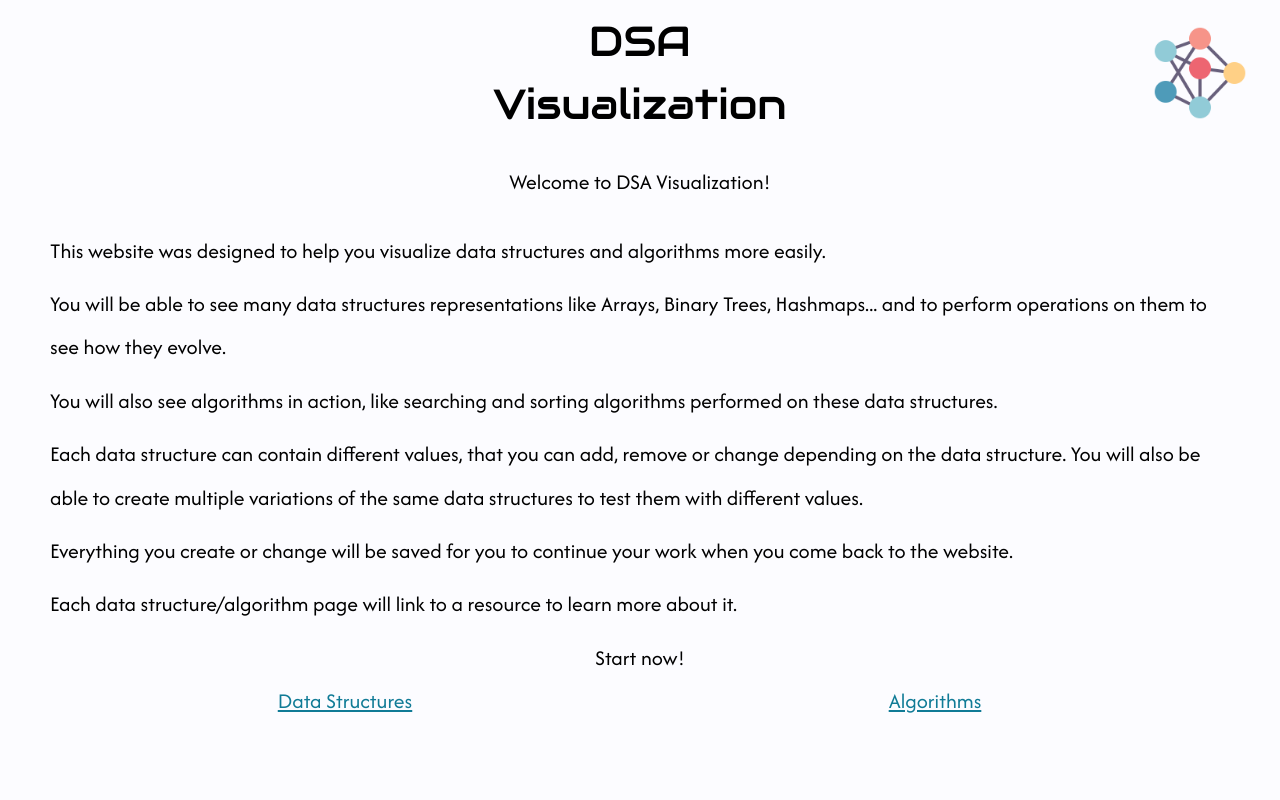
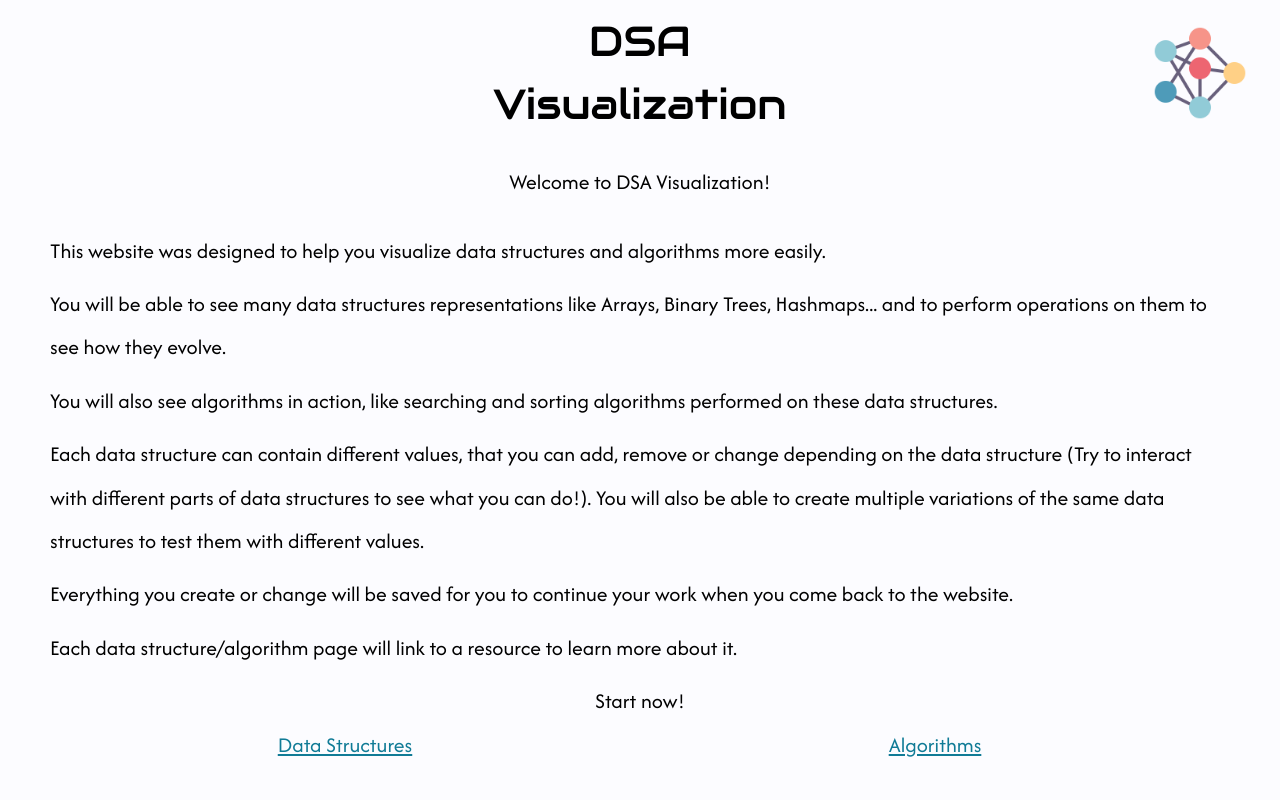
Before and after one commit to NestorNebula/dsa-visualization, a React (Vite) app: page / in a window 1280 px wide. Shown: the top 800 px of the page. Built offline with nearby package versions, Linux system fonts and the light colour scheme.

Commit message:
feat: update App content

```diff
--- a/src/App.tsx
+++ b/src/App.tsx
@@ -21,9 +21,10 @@ function App() {
         </div>
         <div>
           Each data structure can contain different values, that you can add,
-          remove or change depending on the data structure. You will also be
-          able to create multiple variations of the same data structures to test
-          them with different values.
+          remove or change depending on the data structure (Try to interact with
+          different parts of data structures to see what you can do!). You will
+          also be able to create multiple variations of the same data structures
+          to test them with different values.
         </div>
         <div>
           Everything you create or change will be saved for you to continue your
```
